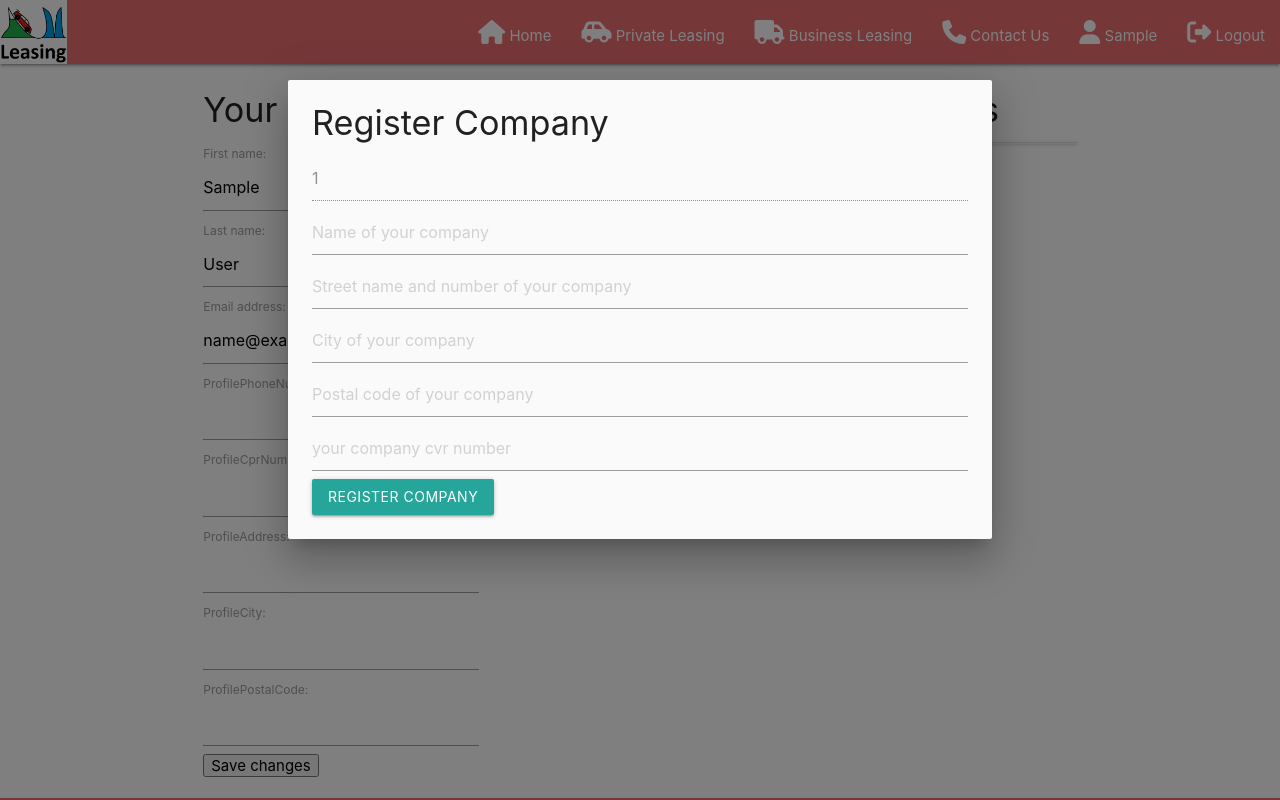
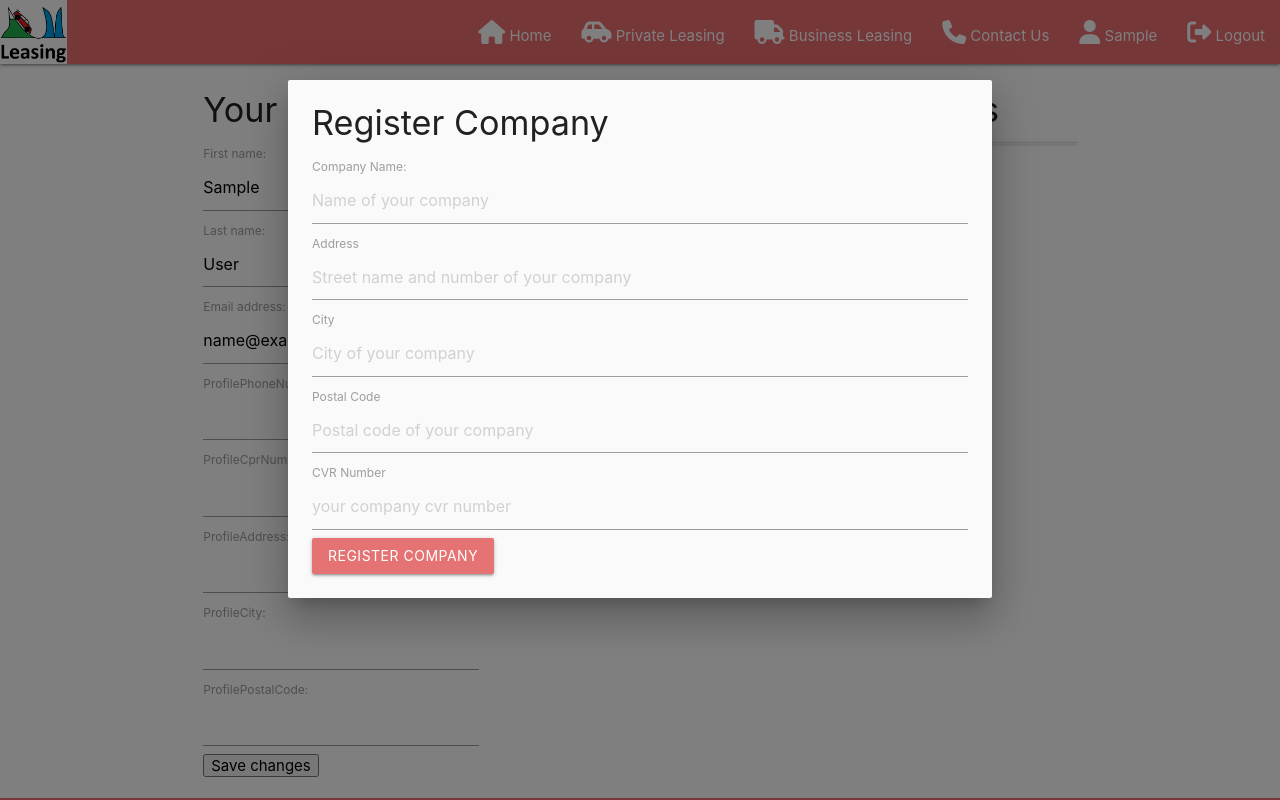
Before and after one commit to FunkyXive/CarLeasing, a Django app: page /profile_page in a window 1280 px wide, after a click that opens the changed part. Run offline with Django 3.2, Linux system fonts and the light colour scheme; the visitor is signed in with stand-in values (Sample User, id 1); data that the repository does not hold is empty; some libraries are stand-ins or nearby versions.

Commit message:
fixed profile page company view

```diff
--- a/mysite/main/templates/main/profile_page.html
+++ b/mysite/main/templates/main/profile_page.html
@@ -18,7 +18,7 @@
                 {% for userCompany in userCompanies %}
                 <li class="collection-item">{{userCompany.companyName}}</li>
                 {% endfor %}
-                <li class="collection-item"><a href="#registerCompanyModal" class="waves-effect waves-light btn modal-trigger"><i class="far fa-plus-square"></i></a></li>
+                <li class="collection-item"><a href="#registerCompanyModal" class="waves-effect red lighten-2 waves-light btn modal-trigger"><i class="far fa-plus-square"></i></a></li>
             </ul>
         </div>
         <div class="col s4 offset-s1">
@@ -53,14 +53,19 @@
             <form id="registerCompanyModal" class="" method="POST" action="/register_company">
                 <h4>Register Company</h4>
                 {% csrf_token %}
-                <input type="text" name="contactPerson" value="{{user.id}}" readonly="readonly" type="hidden">
+                <input name="contactPerson" value="{{user.id}}" type="hidden" readonly="readonly">
+                <label>Company Name:</label><br>
                 <input type="text" name="companyName" placeholder="Name of your company">
-                <input type="text" name="compannyAddress" placeholder="Street name and number of your company">
+                <label>Address</label><br>
+                <input type="text" name="companyAddress" placeholder="Street name and number of your company">
+                <label>City</label><br>
                 <input type="text" name="companyCity" placeholder="City of your company">
-                <input type="text" name="companyPostalCode" placeholder="Postal code of your company">
-                <input type="text" name="cvrNumber" placeholder="your company cvr number">
+                <label>Postal Code</label><br>
+                <input type="number" name="companyPostalCode" placeholder="Postal code of your company">
+                <label>CVR Number</label><br>
+                <input type="number" name="cvrNumber" placeholder="your company cvr number">
                 <div class="col s12">
-                    <button class="waves-effect waves-light btn" type="submit">Register Company</button>
+                    <button class="waves-effect waves-light btn red lighten-2" type="submit">Register Company</button>
                 </div>
             </form>
         </div>
--- a/mysite/main/views.py
+++ b/mysite/main/views.py
@@ -99,10 +99,13 @@ def profile_page(request):
     })
 def register_company(request):
     form = CompanyForm(request.POST)
-    print(form, "pik")
+    #print(form.errors.as_text())
     if request.method == 'POST':
         if form.is_valid():
-            print(form, "yeet")
+            form.save()
+        else:
+            print(form.errors.as_text())
+            messages.error(request, form.errors.as_data())
 
     return redirect('main:profile_page')
 def login_request(request):
```
